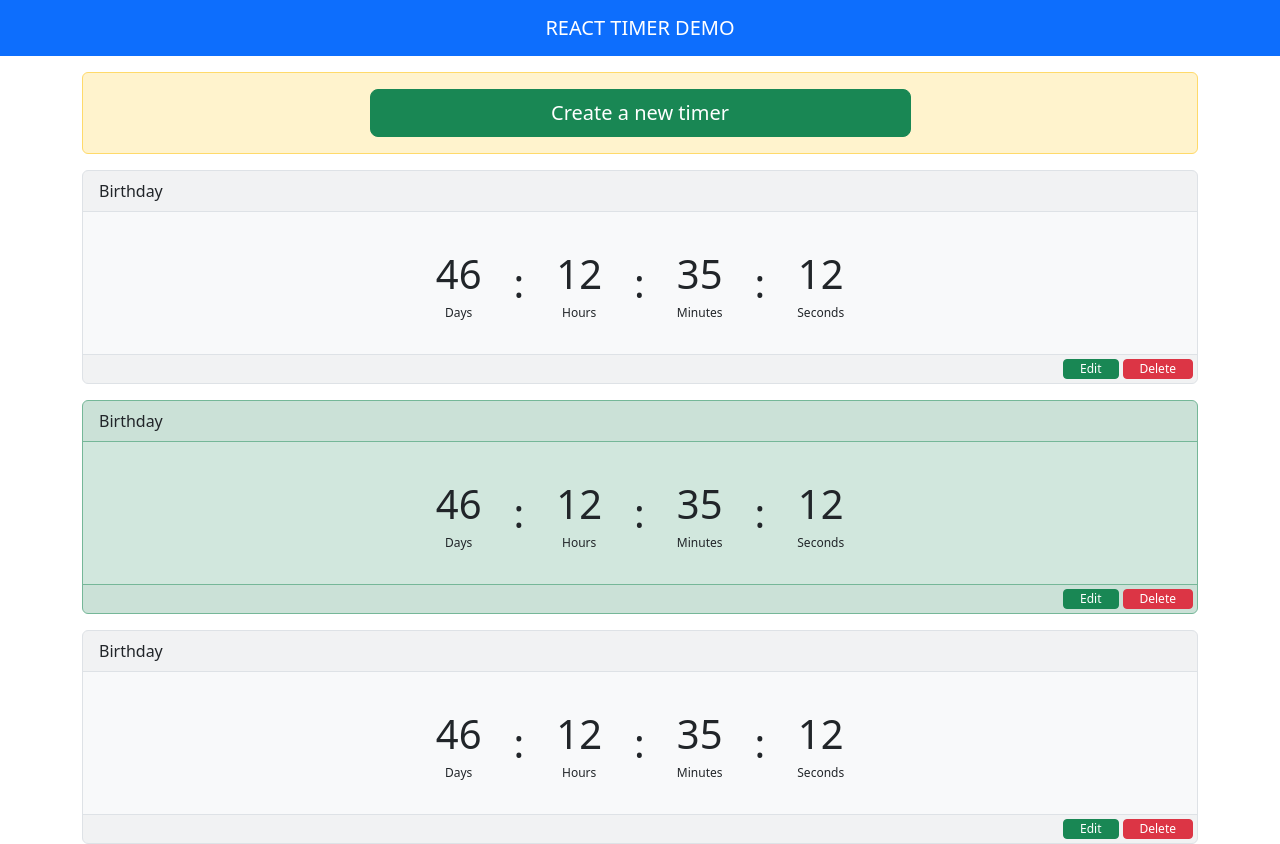
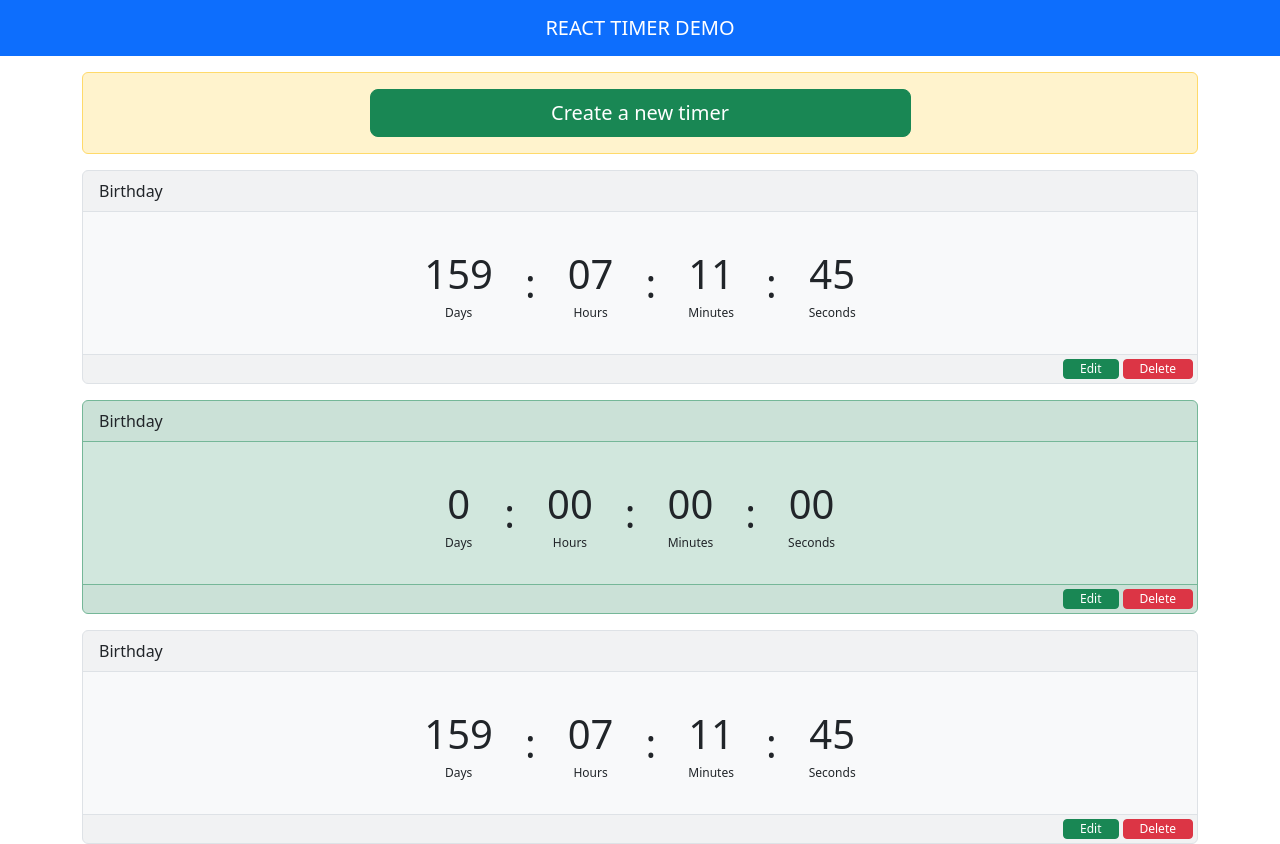
Before and after one commit to zeroamps/react-timer-demo, a React (Vite) app: page / in a window 1280 px wide. Built offline with nearby package versions, Linux system fonts and the light colour scheme.

Commit message:
Implement duration

```diff
--- a/package.json
+++ b/package.json
@@ -12,6 +12,7 @@
   "dependencies": {
     "bootstrap": "^5.3.1",
     "classnames": "^2.3.2",
+    "dayjs": "^1.11.9",
     "react": "^18.2.0",
     "react-bootstrap": "^2.8.0",
     "react-dom": "^18.2.0"
--- a/src/components/TimerDetailCard.tsx
+++ b/src/components/TimerDetailCard.tsx
@@ -1,5 +1,9 @@
 import { useState } from 'react';
 import classNames from 'classnames';
+import dayjs from 'dayjs';
+import durationPlugin from 'dayjs/plugin/duration';
+dayjs.extend(durationPlugin);
+
 import { Button, Card } from 'react-bootstrap';
 import { Timer } from '../domains';
 import { TimerEditDialog } from './TimerEditDialog';
@@ -12,7 +16,10 @@ type Props = {
 export function TimerDetailCard({ timer }: Props) {
   const [showEditDialog, setShowEditDialog] = useState(false);
   const [showDeleteDialog, setShowDeleteDialog] = useState(false);
-  const finished = timer.target <= new Date();
+
+  const currentDateTime = new Date();
+  const finished = timer.target <= currentDateTime;
+  const duration = dayjs.duration(timer.target.getTime() - currentDateTime.getTime());
 
   return (
     <Card className={classNames('mt-3', finished ? 'bg-green-100 border-green-300' : 'bg-100 border-300')}>
@@ -22,22 +29,22 @@ export function TimerDetailCard({ timer }: Props) {
       <Card.Body>
         <div className="d-flex gap-3 align-items-center justify-content-center">
           <div className="p-1 p-md-3 text-center">
-            <div className="fs-3 fs-md-1">46</div>
+            <div className="fs-3 fs-md-1">{finished ? '0' : Math.trunc(duration.asDays())}</div>
             <div className="fs-9 fs-md-8">Days</div>
           </div>
           <div className="fs-1">:</div>
           <div className="p-1 p-md-3 text-center">
-            <div className="fs-3 fs-md-1">12</div>
+            <div className="fs-3 fs-md-1">{finished ? '00' : duration.hours().toString().padStart(2, '0')}</div>
             <div className="fs-9 fs-md-8">Hours</div>
           </div>
           <div className="fs-1">:</div>
           <div className="p-1 p-md-3 text-center">
-            <div className="fs-3 fs-md-1">35</div>
+            <div className="fs-3 fs-md-1">{finished ? '00' : duration.minutes().toString().padStart(2, '0')}</div>
             <div className="fs-9 fs-md-8">Minutes</div>
           </div>
           <div className="fs-1">:</div>
           <div className="p-1 p-md-3 text-center">
-            <div className="fs-3 fs-md-1">12</div>
+            <div className="fs-3 fs-md-1">{finished ? '00' : duration.seconds().toString().padStart(2, '0')}</div>
             <div className="fs-9 fs-md-8">Seconds</div>
           </div>
         </div>
```
Also changed, not shown: 4 other files (tests, documents, lock files or other folders).
